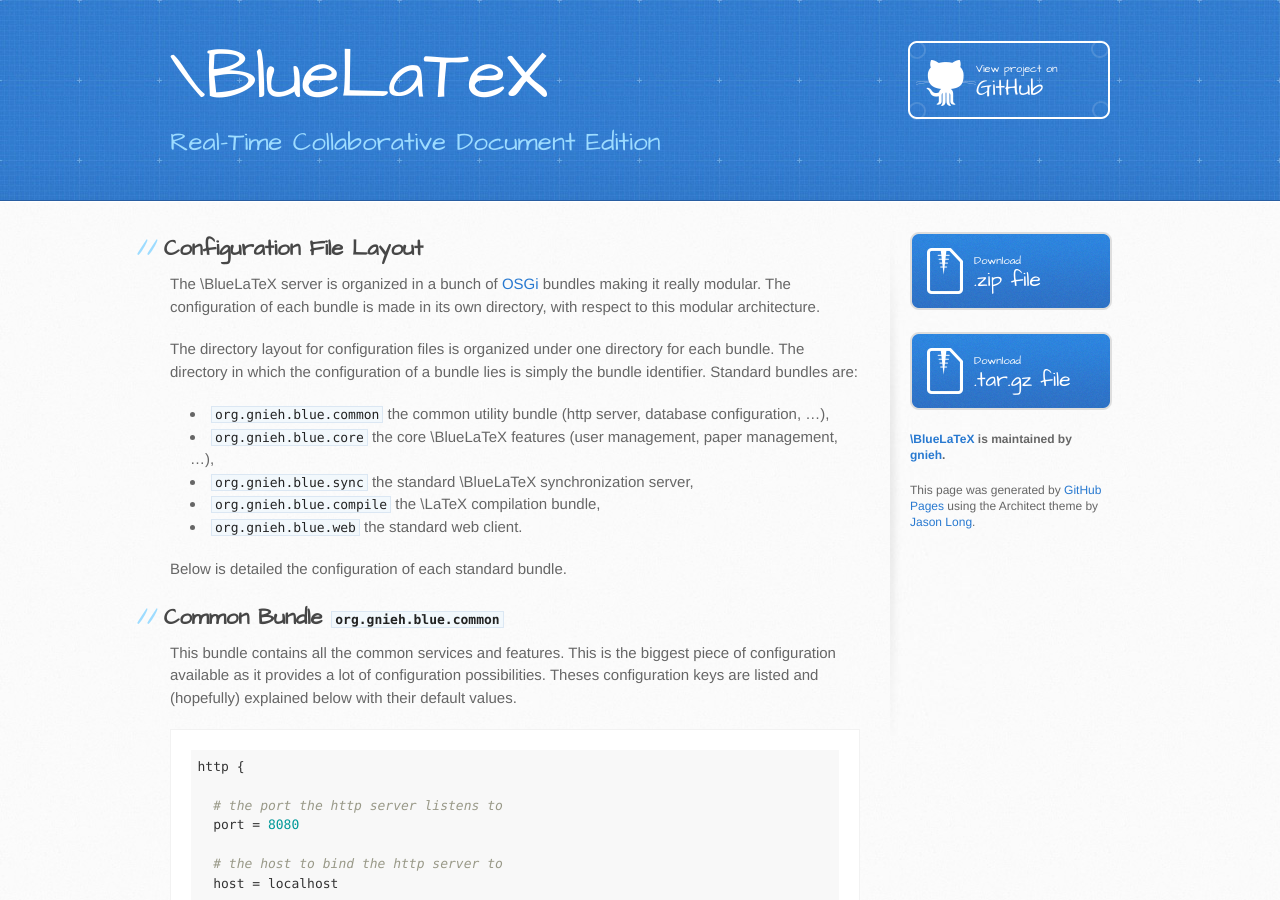
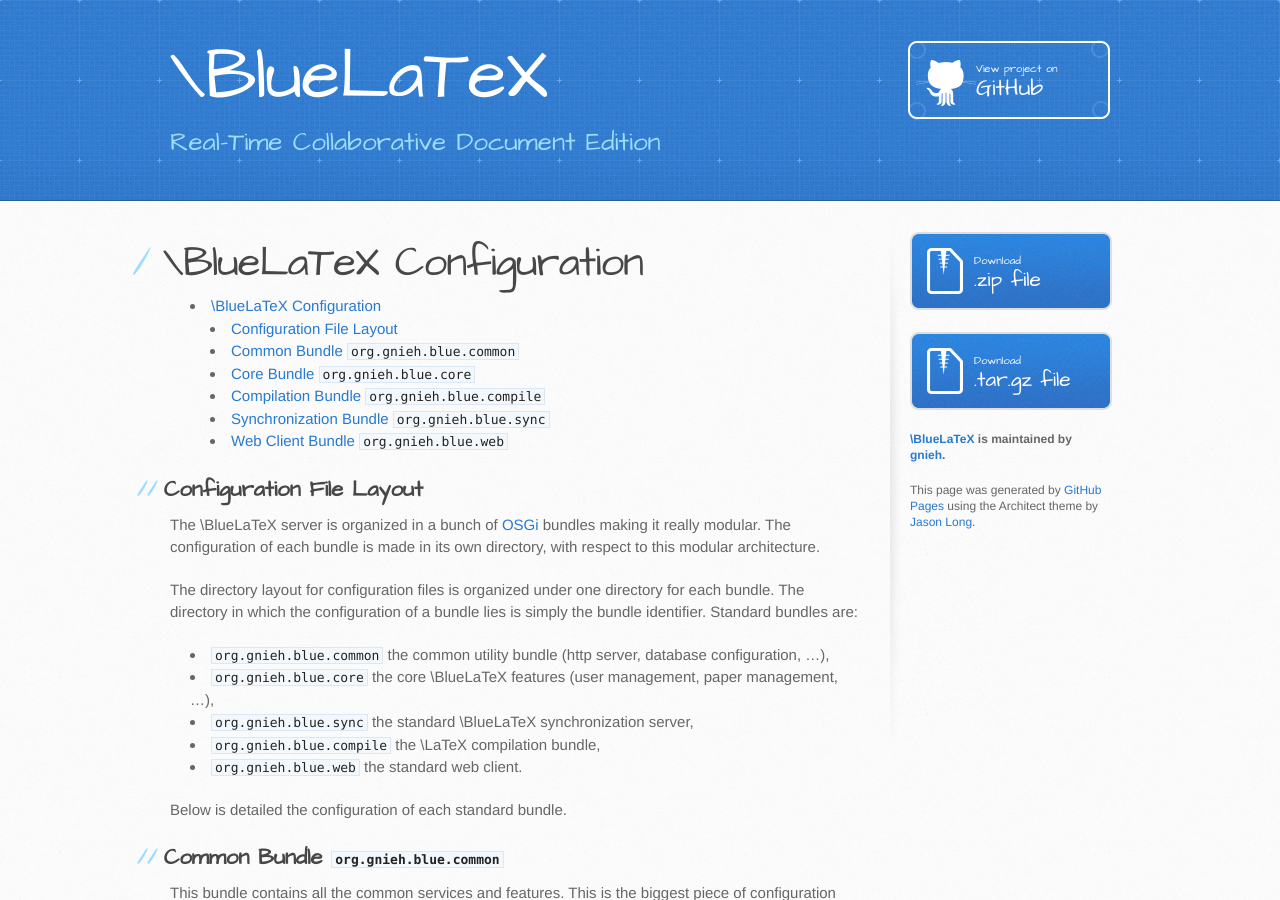
Before and after one commit to jeromedrouet/bluelatex-website, a Jekyll site: the page built from configuration/index.markdown, in a window 1280 px wide and 900 px high. Built offline with Jekyll 4.4.1, drawn with Linux system fonts in a browser that asks for light colours.

Commit message:
Add table of contents

```diff
--- a/configuration/index.markdown
+++ b/configuration/index.markdown
@@ -2,6 +2,12 @@
 layout: default
 Title: Configuration
 ---
+
+\BlueLaTeX Configuration
+========================
+
+* Contents
+{:toc}
 
 Configuration File Layout
 -------------------------
```
